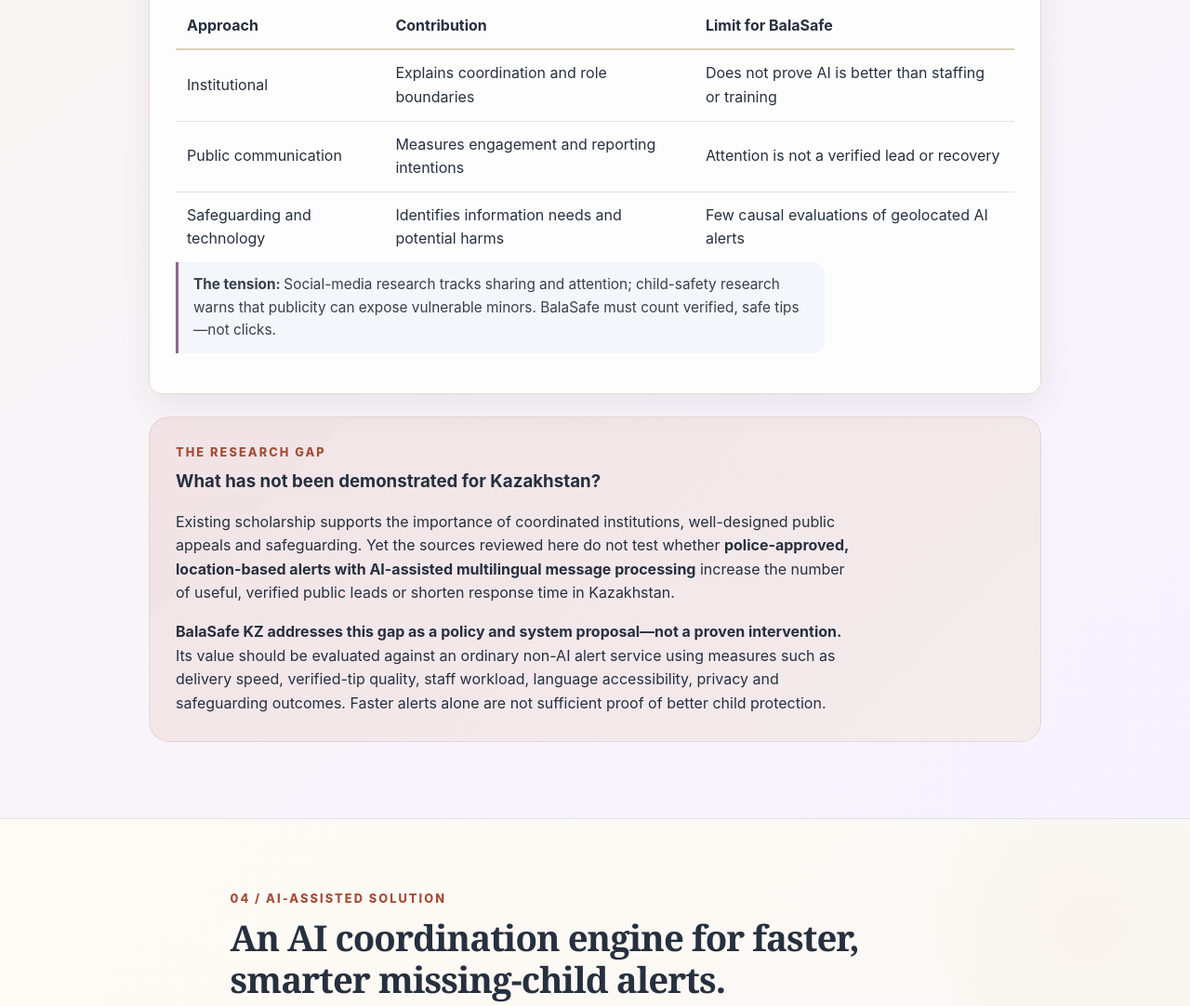
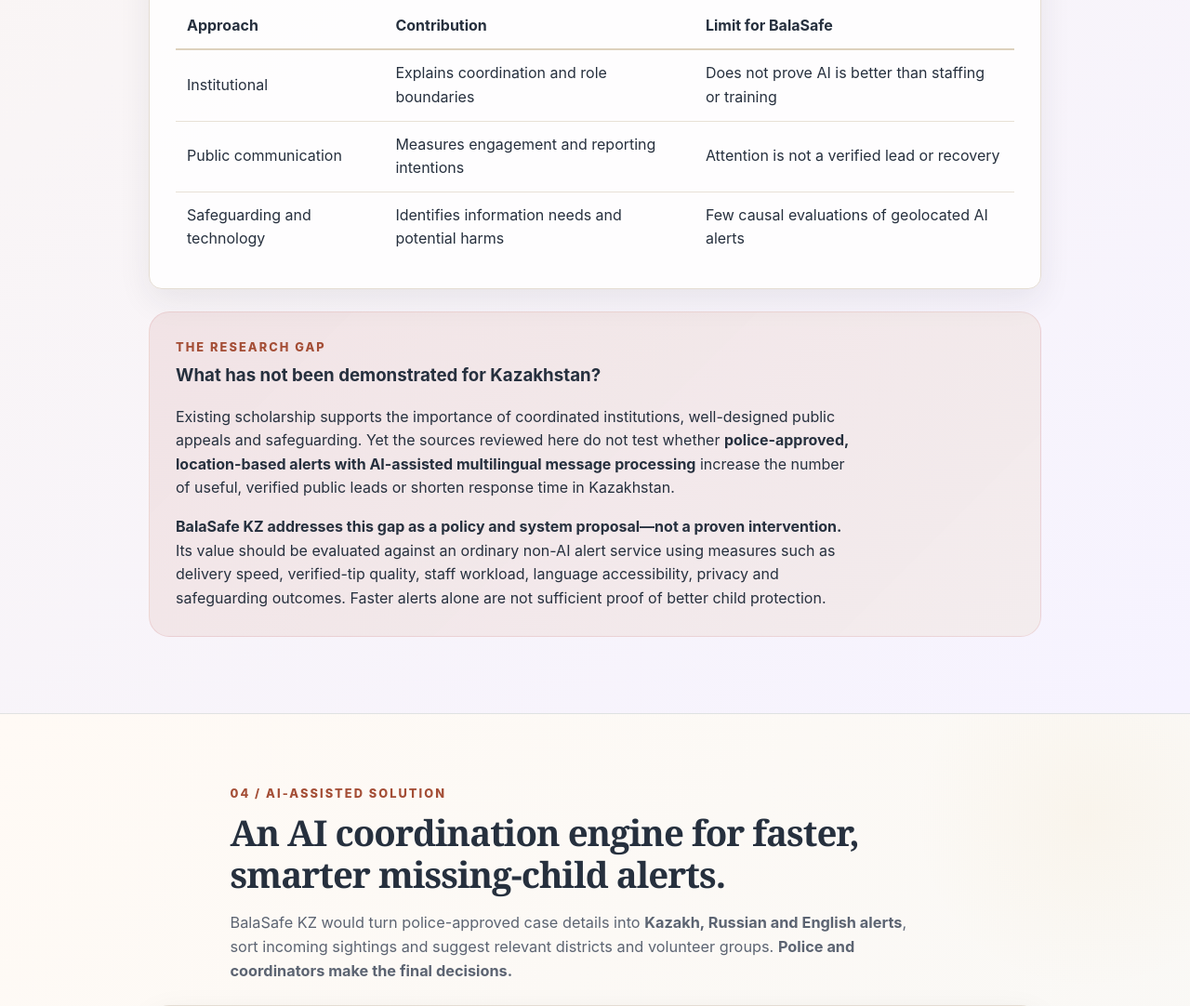
Before and after one commit to ksmvmako/kassymovamakpal, a plain HTML site: page index.html in a window 1280 px wide. Shown: the part 8531-9613 px from the top of the page at 93% size. Drawn offline with Linux system fonts and the light colour scheme.

Commit message:
Update index.html

```diff
--- a/index.html
+++ b/index.html
@@ -1273,7 +1273,7 @@ body{background:#fff8f0;color:var(--text)}
 <tr><td style="padding:12px;border-bottom:1px solid #e8e1d6">Public communication</td><td style="padding:12px;border-bottom:1px solid #e8e1d6">Measures engagement and reporting intentions</td><td style="padding:12px;border-bottom:1px solid #e8e1d6">Attention is not a verified lead or recovery</td></tr>
 <tr><td style="padding:12px">Safeguarding and technology</td><td style="padding:12px">Identifies information needs and potential harms</td><td style="padding:12px">Few causal evaluations of geolocated AI alerts</td></tr>
 </tbody>
-</table><p class="evidence-tension"><strong>The tension: </strong>Social-media research tracks sharing and attention; child-safety research warns that publicity can expose vulnerable minors. BalaSafe must count verified, safe tips—not clicks.</p>
+</table>
 </div>
 </div>
 <div class="research-question">
```
